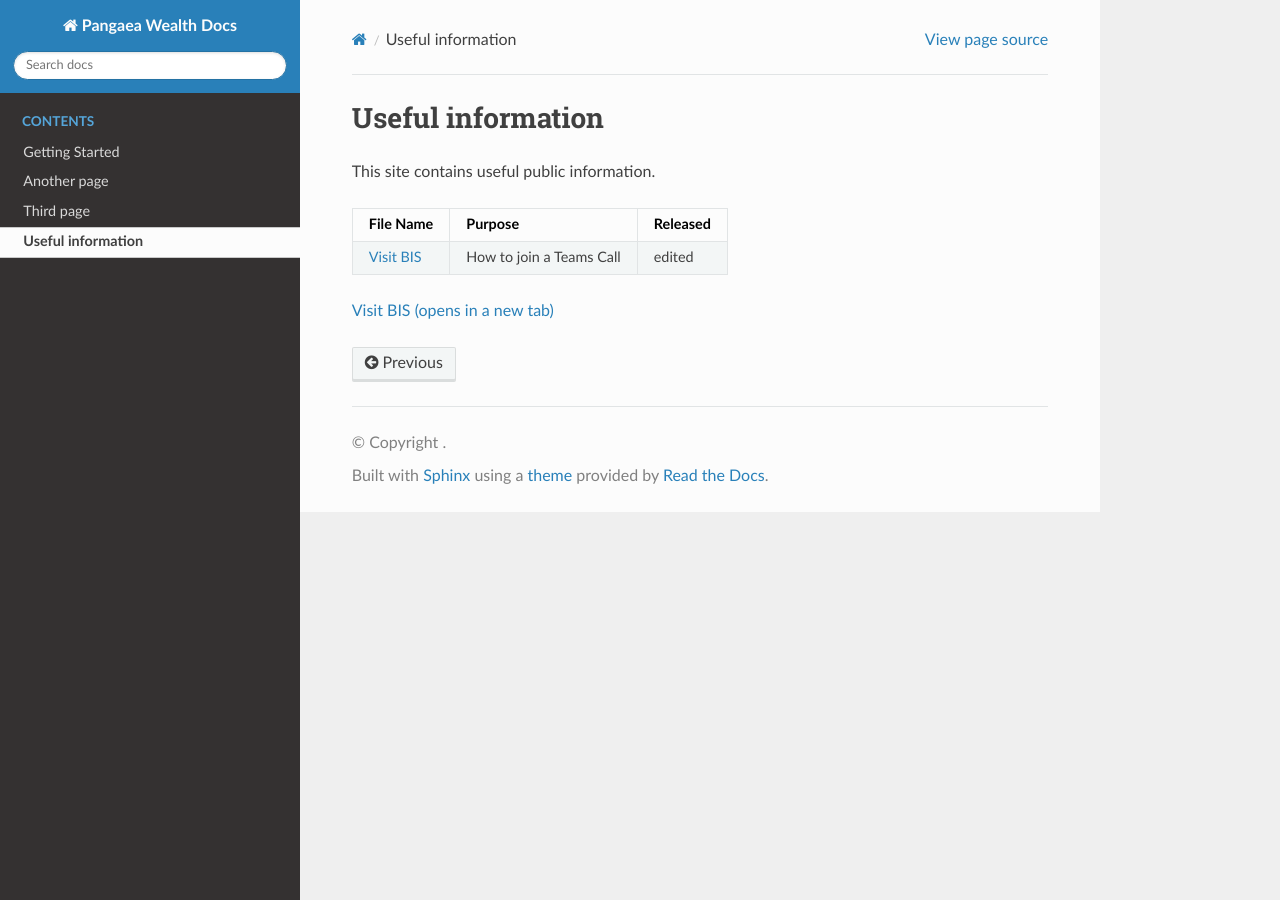
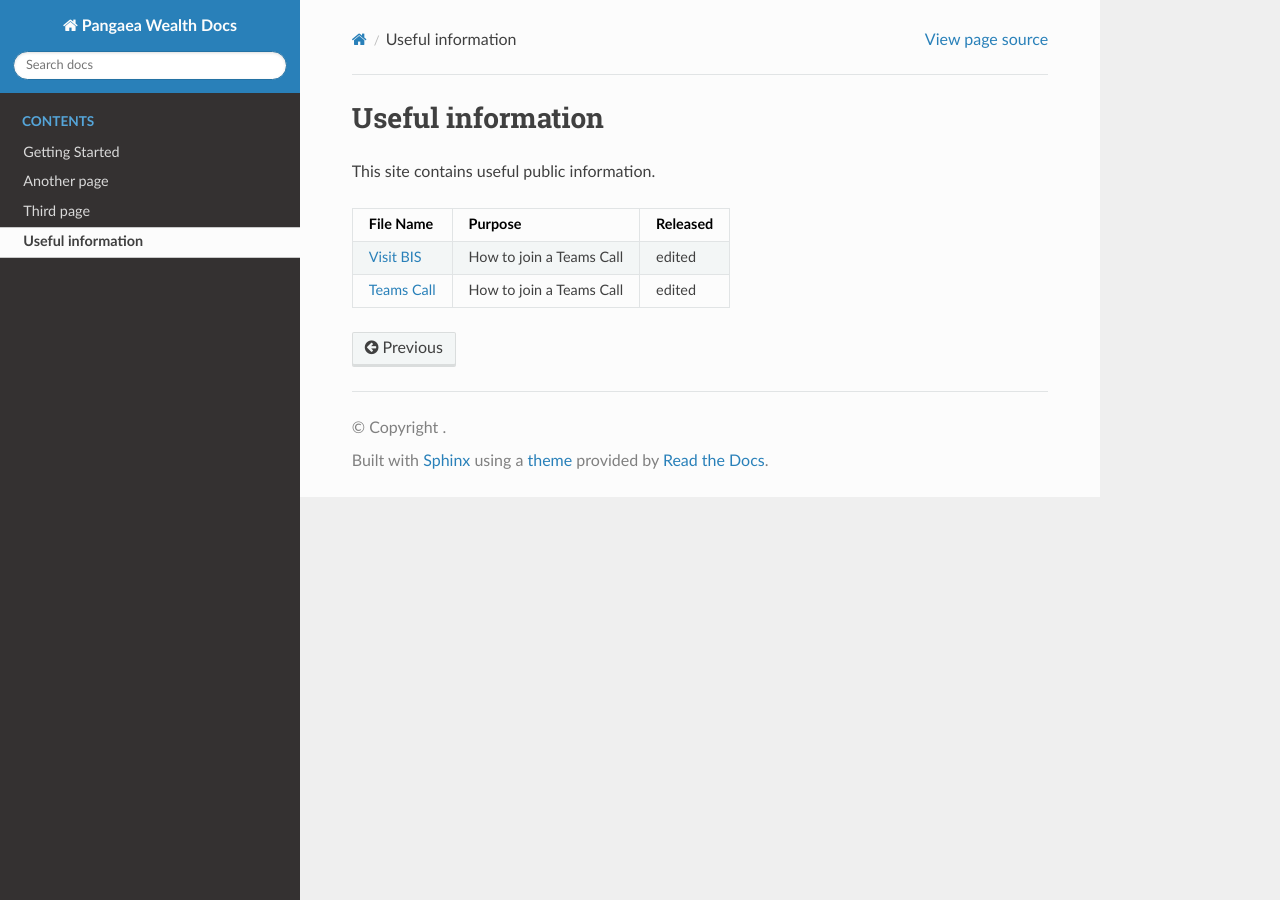
Before and after one commit to pangaeaw/docs, a Sphinx documentation site: the page built from docs/useful-info.md, in a window 1280 px wide. Built offline with Sphinx 7.4.7 and the Read the Docs theme 3.1.0, drawn with Linux system fonts in a browser that asks for light colours.

Commit message:
Update useful-info.md

```diff
--- a/docs/useful-info.md
+++ b/docs/useful-info.md
@@ -5,5 +5,4 @@ This site contains useful public information.
 | File Name       | Purpose       | Released     |
 |-----------------|----------------|----------------|
 | [Visit BIS](https://github.com/pangaeaw/docs/blob/main/PangaeaWealth_Attend_Teams_Meetings_Guide.pdf)  | How to join a Teams Call | edited |
-
-<a href="https://www.bis.org" target="_blank">Visit BIS (opens in a new tab)</a>
+| <a href="https://github.com/pangaeaw/docs/blob/main/PangaeaWealth_Attend_Teams_Meetings_Guide.pdf)" target="_blank">Teams Call</a> | How to join a Teams Call | edited |
```
